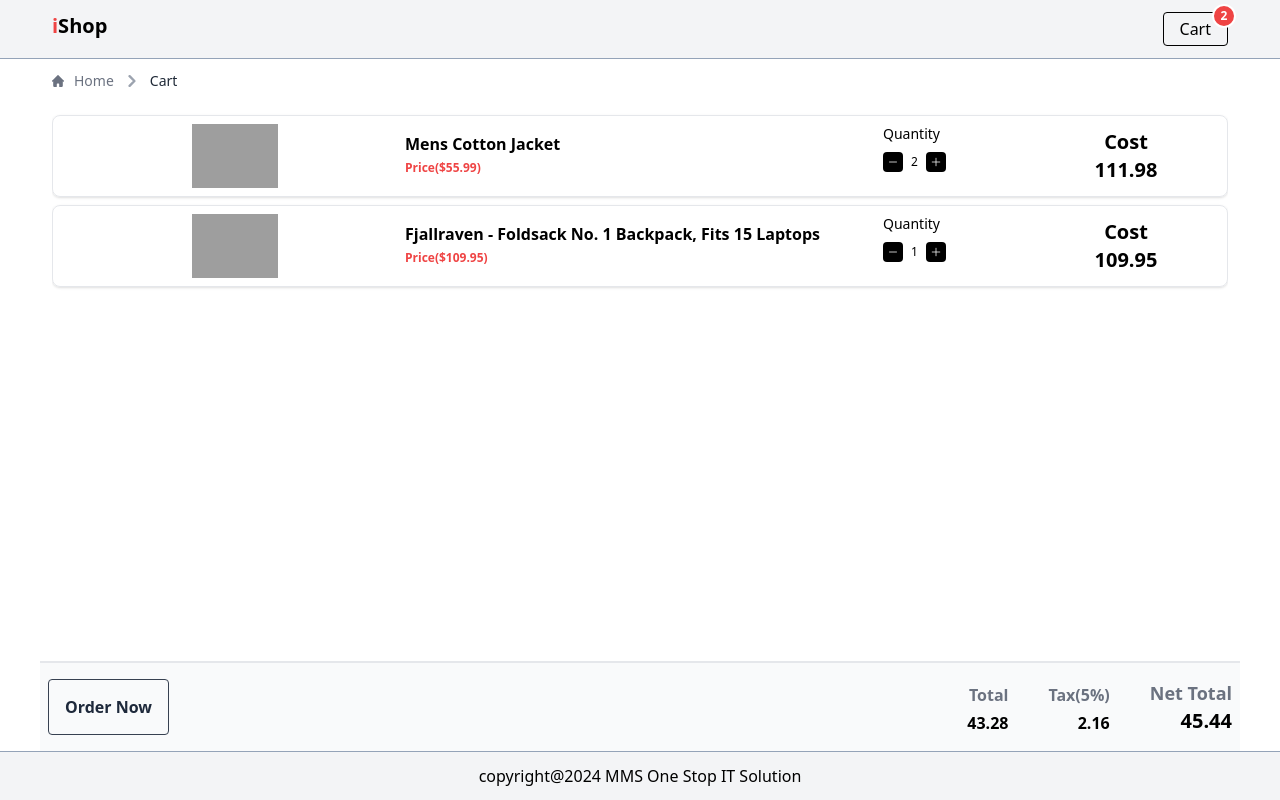
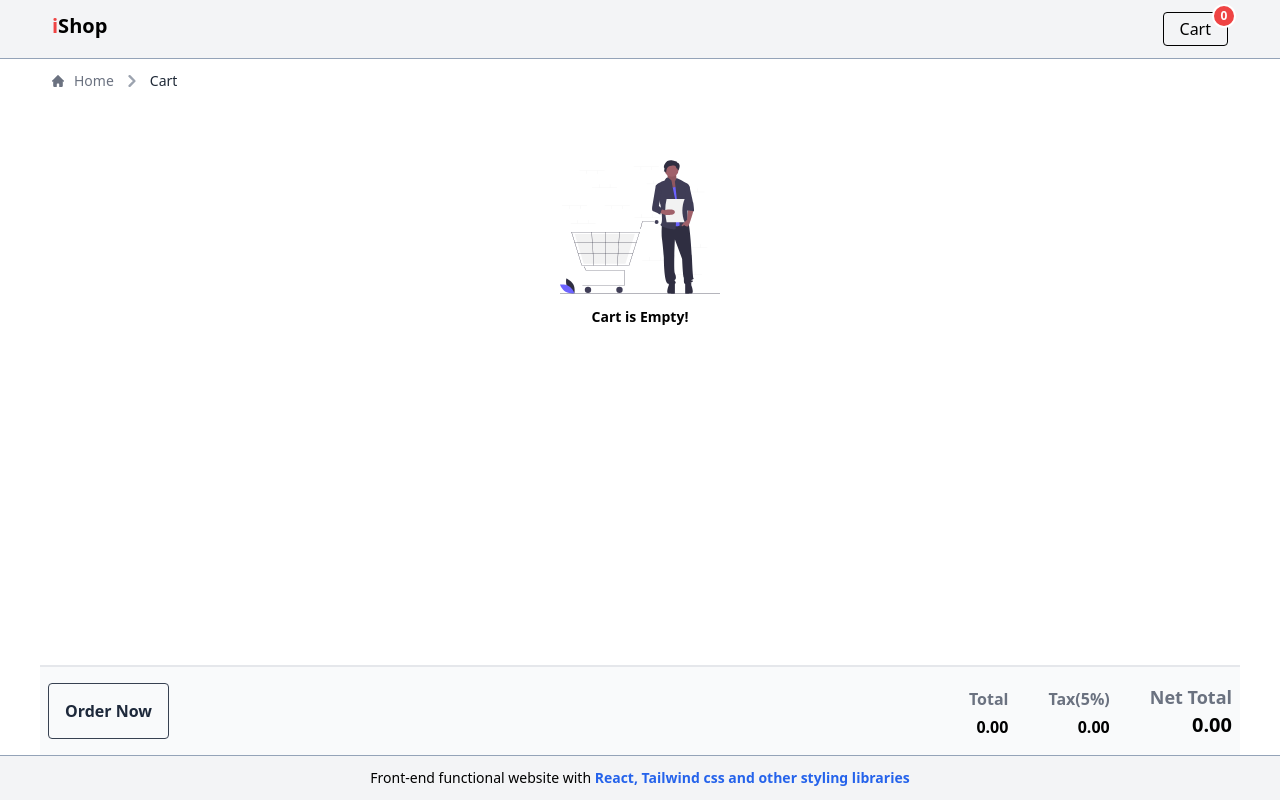
Before and after one commit to myominthein-dev/react-ecommerce-app, a React (Vite) app: page /cart in a window 1280 px wide. Built offline with nearby package versions, Linux system fonts and the light colour scheme; grey boxes are pictures that could not be loaded.

Commit message:
"cart footer, toaster added"

```diff
--- a/package.json
+++ b/package.json
@@ -13,8 +13,10 @@
     "framer-motion": "^11.3.31",
     "react": "^18.2.0",
     "react-dom": "^18.2.0",
+    "react-hot-toast": "^2.4.1",
     "react-router-dom": "^6.25.1",
     "react-waypoint": "^10.3.0",
+    "sweetalert2": "^11.13.1",
     "zustand": "^4.5.5"
   },
   "devDependencies": {
--- a/src/components/CartItem.jsx
+++ b/src/components/CartItem.jsx
@@ -3,6 +3,8 @@
 import MinusComponent from './MinusComponent';
 import PlusComponent from './PlusComponent';
 import useCartStore from '../store/useCartStore';
+import Swal from 'sweetalert2';
+import toast, { Toaster } from 'react-hot-toast';
 
 const CartItem = ({item:{id,productId,quantity}}) => {
   const {products} = useProductStore();
@@ -10,7 +12,7 @@
   const currentProduct = products.find(product => product.id == productId)
 
   const multiPrice = currentProduct.price * quantity
-
+  const deleteNotify = ()=> toast.success("Item removed!")
   const increaseBtnHandler = () =>{
     increaseQty(id)
   }
@@ -19,13 +21,32 @@
     if (quantity > 1) {
       decreaseQty(id)
     }  else {
-      removeCartItem(id)
+      Swal.fire({
+        title: 'Sure to Remove?',
+
+        icon: 'warning',
+        showCancelButton: true,
+        confirmButtonColor: ' #d33',
+        cancelButtonColor: '#3085d6',
+        confirmButtonText: 'Remove',
+        cancelButtonText: 'Cancel',
+    }).then((result) => {
+        if (result.isConfirmed) {
+            deleteNotify();
+            removeCartItem(id)
+            // Your code to handle the confirmation (e.g., delete action) goes here
+        } else if (result.dismiss === Swal.DismissReason.cancel) {
+            Swal.fire(
+                'Cancelled'
+            );
+        }
+    });
     }
   }
 
   return (
     <div  className='grid grid-cols-7 my-2  border border-gray-200 rounded-lg shadow px-5 py-2 '>
-
+       <Toaster/>
         <div className='col-span-2 flex items-center justify-center '>
             <img className='h-16 ' src={currentProduct.image} alt="" />
         </div>
--- a/src/components/CartSection.jsx
+++ b/src/components/CartSection.jsx
@@ -1,15 +1,31 @@
-import React from "react";
+import React, { useState } from "react";
 import useCartStore from "../store/useCartStore";
 import CartItem from "./CartItem";
+import useProductStore from "../store/useProductStore";
+import emptyCart from "../assets/empty_cart.svg"
 
 const CartSection = () => {
   const { cartItems } = useCartStore();
+  const {products} = useProductStore();
+
+  const total = cartItems.reduce((pv,cv) => {
+    const price = products.find(product => product.id == cv.productId).price;
+    const cost = cv.quantity * price;
+    return pv + cost
+  },0)
+
+  const taxPercent = total * 0.05;
+  const netTotal = total + taxPercent;
   return (
-    <div className=" overflow-scroll cartGroup  flex flex-col">
-      <div className="my-4 pb-20 overflow-scroll cartGroup  ">
-        {cartItems.map((item) => (
-          <CartItem key={item.id} item={item} />
-        ))}
+    <div className=" overflow-scroll  cartGroup flex flex-col">
+      <div className="pb-20">
+        {
+          cartItems.length == 0 ? <><img className="size-40 mt-14 mx-auto" src={emptyCart} /> <p className="text-center font-semibold text-sm">Cart is Empty!</p></>: cartItems.map((item) => (
+
+               <CartItem key={item.id}  item={item} />
+
+          ))
+        }
       </div >
 
       <div className="py-4 border-t-2 absolute  bg-gray-50 px-2 bottom-0 left-0 right-0 ">
@@ -20,15 +36,15 @@
           <div className="   flex items-end  justify-end gap-10 ">
           <div className=" text-right">
             <p className=" text-gray-500 pb-1 font-semibold">Total</p>
-            <p className=" font-bold">43.28</p>
+            <p className=" font-bold">{total.toFixed(2)}</p>
           </div>
           <div className=" text-right">
             <p className=" text-gray-500 pb-1 font-semibold">Tax(5%)</p>
-            <p className=" font-bold">2.16</p>
+            <p className=" font-bold">{taxPercent.toFixed(2)}</p>
           </div>
           <div className=" text-right">
             <p className=" text-gray-500 font-semibold text-lg">Net Total</p>
-            <p className=" text-xl font-bold">45.44</p>
+            <p className=" text-xl font-bold">{netTotal.toFixed(2)}</p>
           </div>
         </div>
         </div>
--- a/src/components/Footer.jsx
+++ b/src/components/Footer.jsx
@@ -7,7 +7,7 @@
     <div className='dark:bg-gray-800 bg-gray-100 border-slate-400 border-t mt-auto py-3'>
         <Container>
             <div>
-                <p className='dark:text-white  text-center'>copyright@{date} MMS One Stop IT Solution</p>
+                <p className='dark:text-white text-sm px-5   text-center'>Front-end functional website with <p className='inline-flex text-blue-600 font-semibold'>React, Tailwind css and other styling libraries</p></p>
             </div>
         </Container>
     </div>
--- a/src/components/ProductCard.jsx
+++ b/src/components/ProductCard.jsx
@@ -3,6 +3,7 @@
 import { useNavigate } from "react-router-dom";
 import useCartStore from "../store/useCartStore";
 import { motion } from "framer-motion";
+import toast, { Toaster } from "react-hot-toast";
 
 const ProductCard = ({ product }) => {
   const nav = useNavigate();
@@ -11,7 +12,7 @@
     nav(`/product-detail/${product.id}`);
   };
 
-
+  const successNotify = () => toast.success("Product added!")
 
   const existed = cartItems.find((item) => item.productId == product.id);
 
@@ -23,6 +24,7 @@
       quantity: 1,
     };
     addCartItem(obj);
+    successNotify();
   };
 
 
@@ -37,6 +39,7 @@
       variants={itemVariants}   exit={itemVariants}
       className="w-full transition-all duration-300 hover:scale-105 mx-auto max-w-sm bg-white border border-gray-200 rounded-lg shadow dark:bg-gray-800 dark:border-gray-700"
     >
+      <Toaster/>
       <div>
         <img
           className="p-8 rounded-t-lg h-56 mx-auto"
--- a/src/store/useCartStore.js
+++ b/src/store/useCartStore.js
@@ -1,31 +1,28 @@
 import { create } from "zustand";
 
 const useCartStore = create((set) => ({
-    cartItems : [
-        {
-            id : 1,
-            productId : 3,
-            quantity : 2
-        },
-        {
-            id : 2,
-            productId : 1,
-            quantity : 1
-        }
-    ],
-    addCartItem : (obj) => set((state)=> ({
-        cartItems : [...state.cartItems,obj]
+  cartItems: [],
+  totalCost: "00.00",
+  addCartItem: (obj) =>
+    set((state) => ({
+      cartItems: [...state.cartItems, obj],
     })),
-    removeCartItem : (id) => set((state) => ({
-        cartItems : state.cartItems.filter(cartItem => cartItem.id != id)
+  removeCartItem: (id) =>
+    set((state) => ({
+      cartItems: state.cartItems.filter((cartItem) => cartItem.id != id),
     })),
-    increaseQty : (id) => set((state) => ({
-        cartItems : state.cartItems.map(item => item.id == id ? {...item,quantity : item.quantity + 1 } : item)
+  increaseQty: (id) =>
+    set((state) => ({
+      cartItems: state.cartItems.map((item) =>
+        item.id == id ? { ...item, quantity: item.quantity + 1 } : item
+      ),
     })),
-    decreaseQty : (id) => set(state => ({
-        cartItems : state.cartItems.map(item => item.id == id ? {...item,quantity : item.quantity - 1} : item)
-    }))
-
-}))
+  decreaseQty: (id) =>
+    set((state) => ({
+      cartItems: state.cartItems.map((item) =>
+        item.id == id ? { ...item, quantity: item.quantity - 1 } : item
+      ),
+    })),
+}));
 
 export default useCartStore;
```
Also changed, not shown: 1 other file (tests, documents, lock files or other folders).
